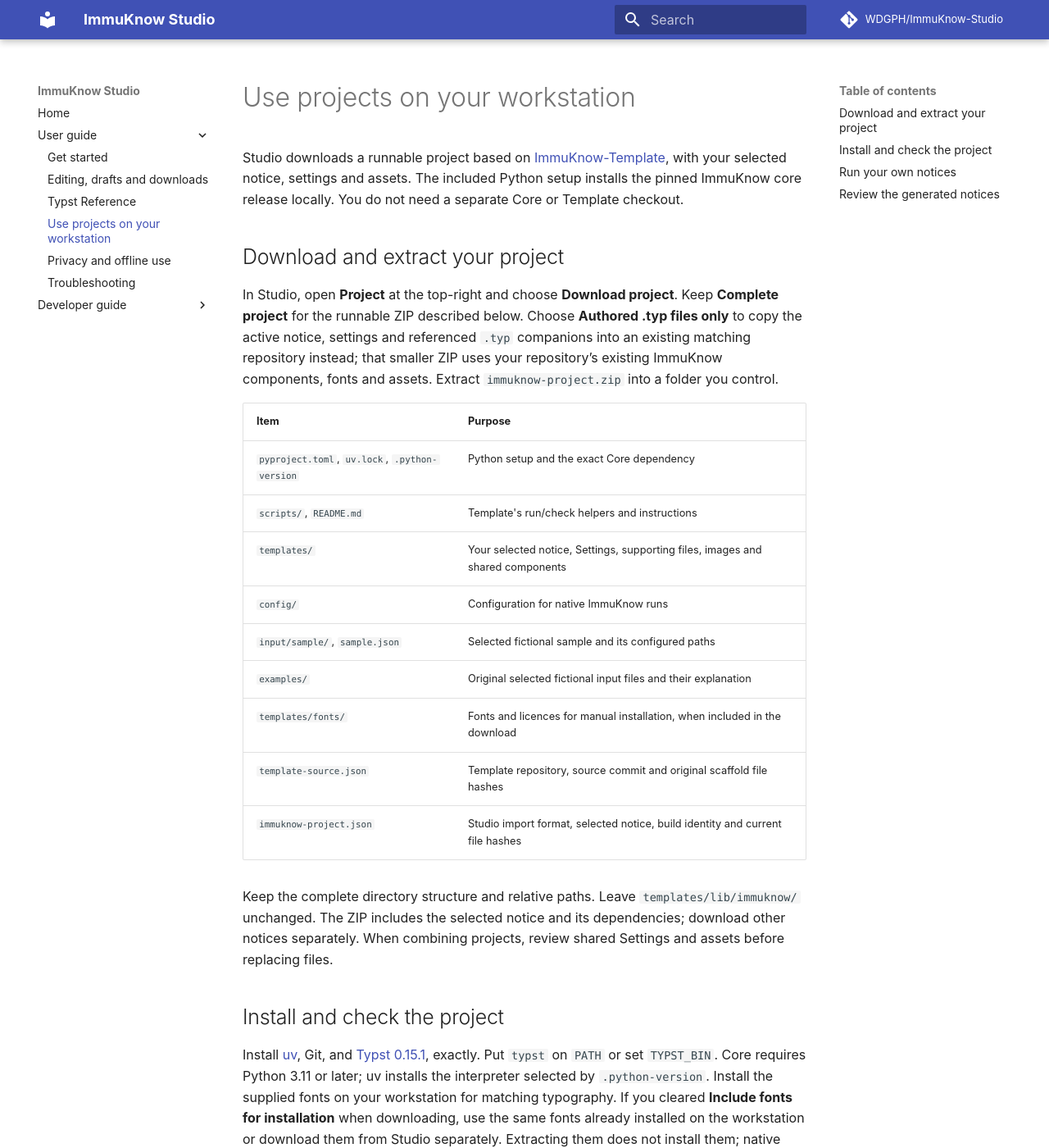
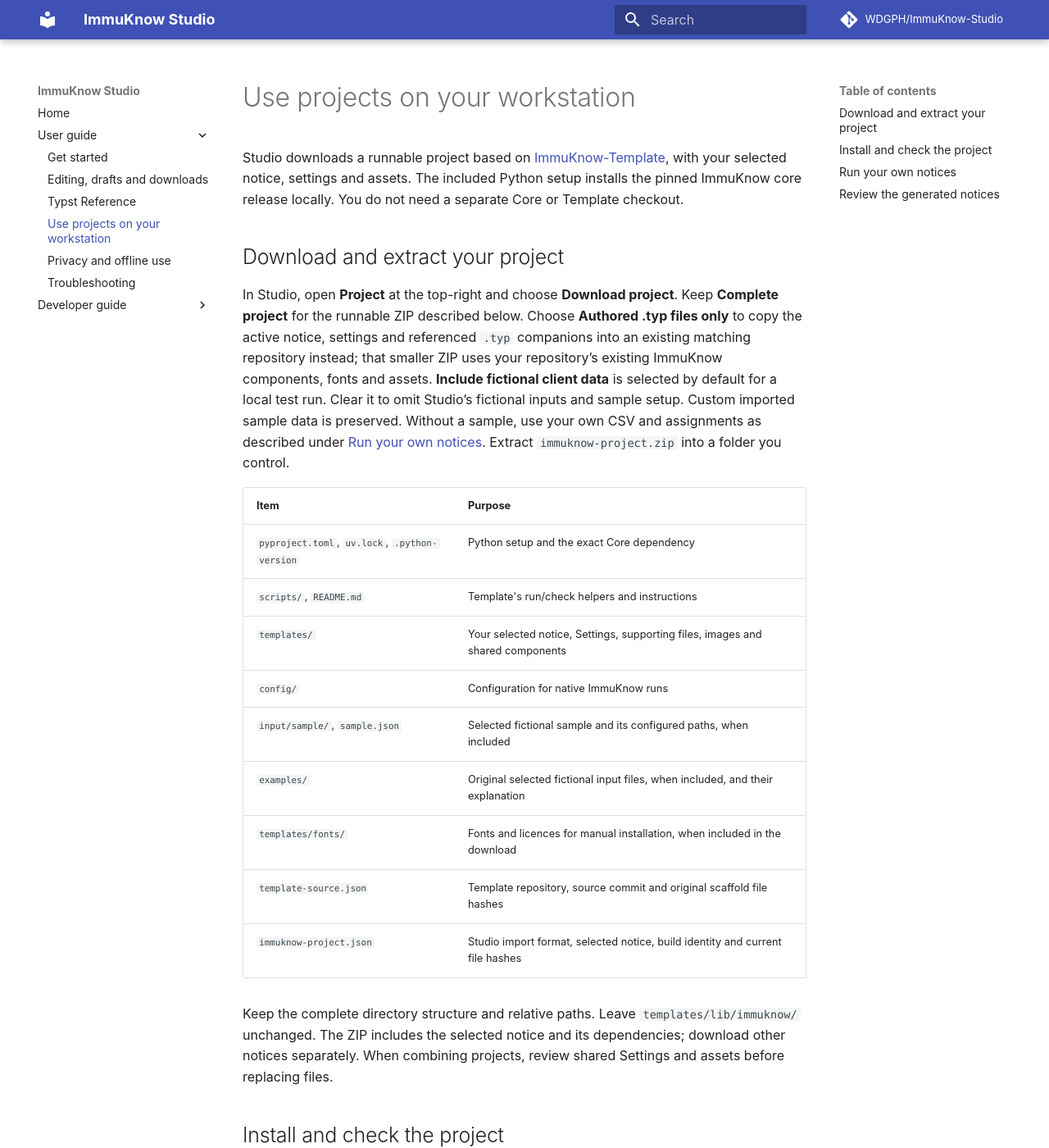
Before and after one commit to WDGPH/ImmuKnow-Studio, an MkDocs documentation site: the page built from docs/local-production.md, in a window 1280 px wide and 1400 px high. Shown: the whole window at 82% size. Built offline with MkDocs 1.6.1 and Material for MkDocs 9.7.7, drawn with Linux system fonts in a browser that asks for light colours; comment, search, counter and statistics services are not loaded; some of the changed text lies outside the part shown.

Commit message:
Make fictional client data optional in project downloads

```diff
--- a/docs/local-production.md
+++ b/docs/local-production.md
@@ -12,6 +12,10 @@ Keep **Complete project** for the runnable ZIP described below. Choose
 **Authored .typ files only** to copy the active notice, settings and referenced
 `.typ` companions into an existing matching repository instead; that smaller ZIP
 uses your repository’s existing ImmuKnow components, fonts and assets.
+**Include fictional client data** is selected by default for a local test run.
+Clear it to omit Studio’s fictional inputs and sample setup. Custom imported
+sample data is preserved. Without a sample, use your own CSV and assignments
+as described under [Run your own notices](#run-your-own-notices).
 Extract `immuknow-project.zip` into a folder you control.
 
 | Item | Purpose |
@@ -20,8 +24,8 @@ Extract `immuknow-project.zip` into a folder you control.
 | `scripts/`, `README.md` | Template's run/check helpers and instructions |
 | `templates/` | Your selected notice, Settings, supporting files, images and shared components |
 | `config/` | Configuration for native ImmuKnow runs |
-| `input/sample/`, `sample.json` | Selected fictional sample and its configured paths |
-| `examples/` | Original selected fictional input files and their explanation |
+| `input/sample/`, `sample.json` | Selected fictional sample and its configured paths, when included |
+| `examples/` | Original selected fictional input files, when included, and their explanation |
 | `templates/fonts/` | Fonts and licences for manual installation, when included in the download |
 | `template-source.json` | Template repository, source commit and original scaffold file hashes |
 | `immuknow-project.json` | Studio import format, selected notice, build identity and current file hashes |
@@ -57,10 +61,11 @@ The check validates configuration, compiler and shared resources, then runs the
 sample in a temporary folder. The last command keeps a run and prints its report
 location. Warnings can be expected; review them in the report.
 
-Studio supplies copies of the selected fictional inputs in `input/sample/` and
+When **Include fictional client data** is selected, Studio supplies copies of
+the selected fictional inputs in `input/sample/` and
 points `sample.json` to them. Original example paths remain intact. An imported
 project's existing sample selection and authored sample bytes are preserved,
-even when you change the preview client. With no prepared example, a project can
+even when you change the preview client. Without fictional data or a prepared example, a project can
 still be downloaded: provide inputs and a `sample.json` selection before running
 `--sample`. Changing source CSVs does not change Studio's fixed browser facts.
 
--- a/index.html
+++ b/index.html
@@ -72,6 +72,7 @@
 <label><input type="radio" name="download-kind" value="typst"><span><strong>Authored .typ files only</strong><small>The active template, settings and referenced .typ companions, with their relative paths. For an existing repository with matching ImmuKnow components, fonts and assets; not a standalone Studio project.</small></span></label>
 </fieldset>
 <label class="download-fonts"><input id="include-fonts" type="checkbox" checked> Include fonts for installation <small>Without these files, install the matching fonts on your workstation.</small></label>
+<label class="download-sample"><input id="include-fictional-data" type="checkbox" checked> Include fictional client data <small>Add the selected example client and sample setup for a local test run. Custom imported sample data is kept either way.</small></label>
 <div class="project-change-actions"><button id="download-cancel" type="button">Cancel</button><button id="download-confirm" type="submit" autofocus>Download ZIP</button></div>
 </form>
 </dialog>
--- a/src/style.css
+++ b/src/style.css
@@ -184,12 +184,14 @@ summary:focus-visible {
   text-align: left;
   border: 0;
 }
-.download-fonts {
+.download-fonts,
+.download-sample {
   display: block;
   margin: 20px 0;
   font-size: 14px;
 }
-.download-fonts small {
+.download-fonts small,
+.download-sample small {
   display: block;
   margin: 4px 0 0 22px;
   color: var(--muted);
```
Also changed, not shown: README.md (+3 -1 lines), assets/project-template/README.md (+13 -8 lines), docs/architecture.md (+5 -4 lines), docs/getting-started.md (+2 -1 lines), docs/studio.md (+9 -4 lines), 6 other files.
